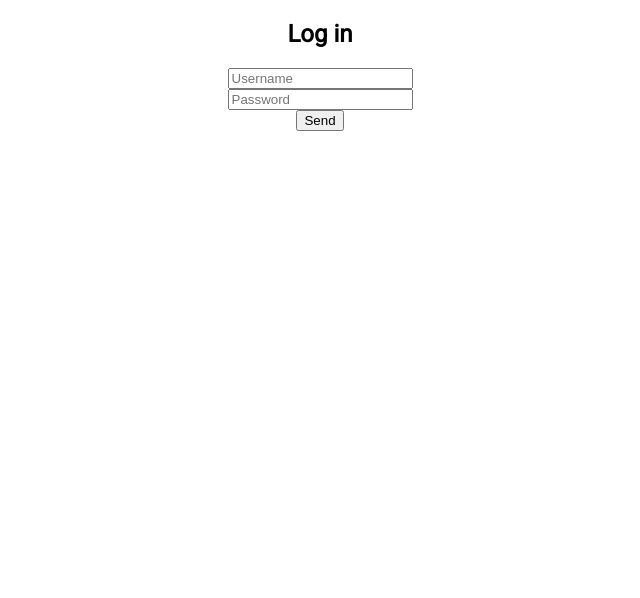
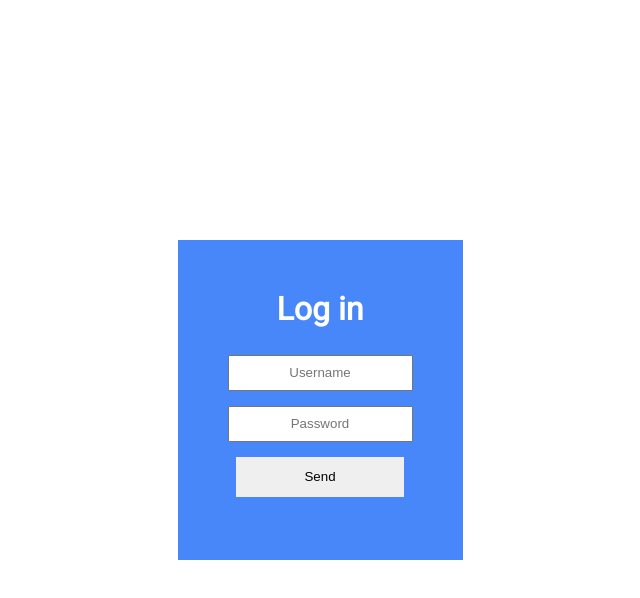
Before and after one commit to oriolraventosc/202209-w7chwe-front-oriol-raventos, a React (Create React App) app: page /home in a window 1280 px wide. Shown: the top 598 px of the page, without its empty margins (320-960 px from the left). Built offline with nearby package versions, Linux system fonts and the light colour scheme.

Commit message:
Add styles to form

```diff
--- a/src/components/LoginForm/LoginForm.tsx
+++ b/src/components/LoginForm/LoginForm.tsx
@@ -1,5 +1,6 @@
 import { useState } from "react";
 import { useNavigate } from "react-router-dom";
+import LoginFormStyled from "./LoginFormStyled";
 
 const LoginForm = (): JSX.Element => {
   const intialFormData = {
@@ -27,13 +28,14 @@ const LoginForm = (): JSX.Element => {
     navigate("/users");
   };
   return (
-    <div>
-      <div>
-        <h2>Log in</h2>
-        <form onSubmit={handleSubmit}>
-          <div>
-            <label htmlFor="username"></label>
+    <LoginFormStyled className="page-container">
+      <div className="page-container__box">
+        <h2 className="page-container__box__title">Log in</h2>
+        <form className="form" onSubmit={handleSubmit}>
+          <div className="form-container">
+            <label className="form__label" htmlFor="username"></label>
             <input
+              className="form__input"
               type="text"
               id="username"
               placeholder="Username"
@@ -43,8 +45,9 @@ const LoginForm = (): JSX.Element => {
             />
           </div>
           <div>
-            <label htmlFor="password"></label>
+            <label className="form__label" htmlFor="password"></label>
             <input
+              className="form__input--password"
               type="password"
               id="password"
               placeholder="Password"
@@ -53,10 +56,10 @@ const LoginForm = (): JSX.Element => {
               required
             />
           </div>
-          <button>Send</button>
+          <button className="form__button">Send</button>
         </form>
       </div>
-    </div>
+    </LoginFormStyled>
   );
 };
 
--- /dev/null
+++ b/src/components/LoginForm/LoginFormStyled.tsx
@@ -0,0 +1,41 @@
+import styled from "styled-components";
+
+const LoginFormStyled = styled.div`
+  height: 100vh;
+  display: flex;
+  justify-content: center;
+  align-items: center;
+  .page-container__box {
+    height: 300px;
+    background-color: #4787fa;
+    padding: 10px 50px;
+  }
+  h2 {
+    font-size: 2rem;
+    margin-top: 40px;
+    color: #fff;
+  }
+  .form-container {
+    margin-bottom: 15px;
+  }
+  input {
+    height: 30px;
+    text-align: center;
+  }
+  .form__input--password {
+    height: 30px;
+    margin-bottom: 15px;
+  }
+  button {
+    border: none;
+    height: 40px;
+    width: 10.5rem;
+  }
+  button:hover {
+    background-color: #4b58db;
+    color: #fff;
+    cursor: pointer;
+  }
+`;
+
+export default LoginFormStyled;
```
Also changed, not shown: 1 other file (tests, documents, lock files or other folders).
